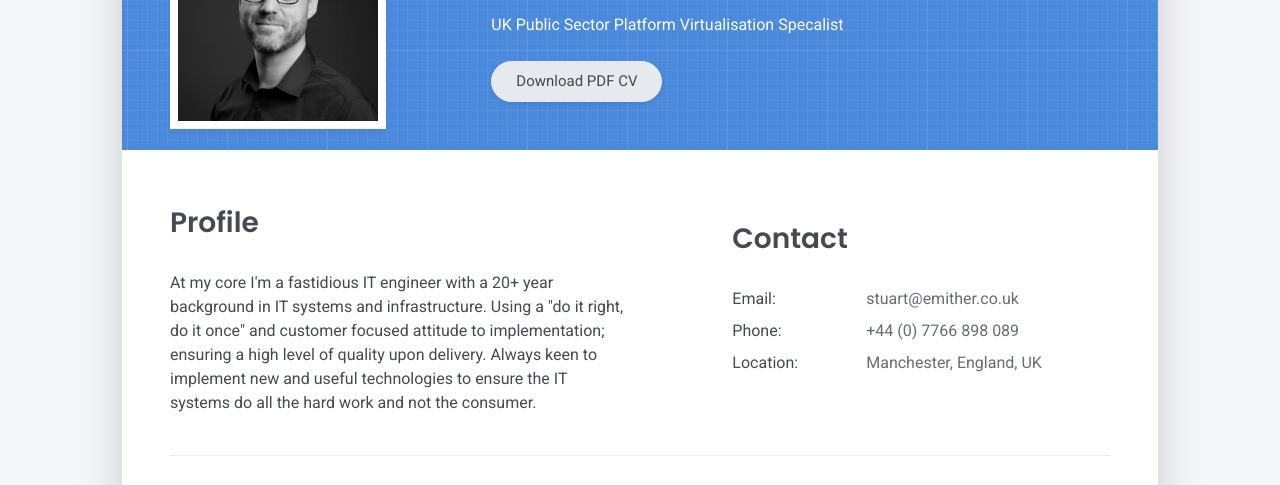
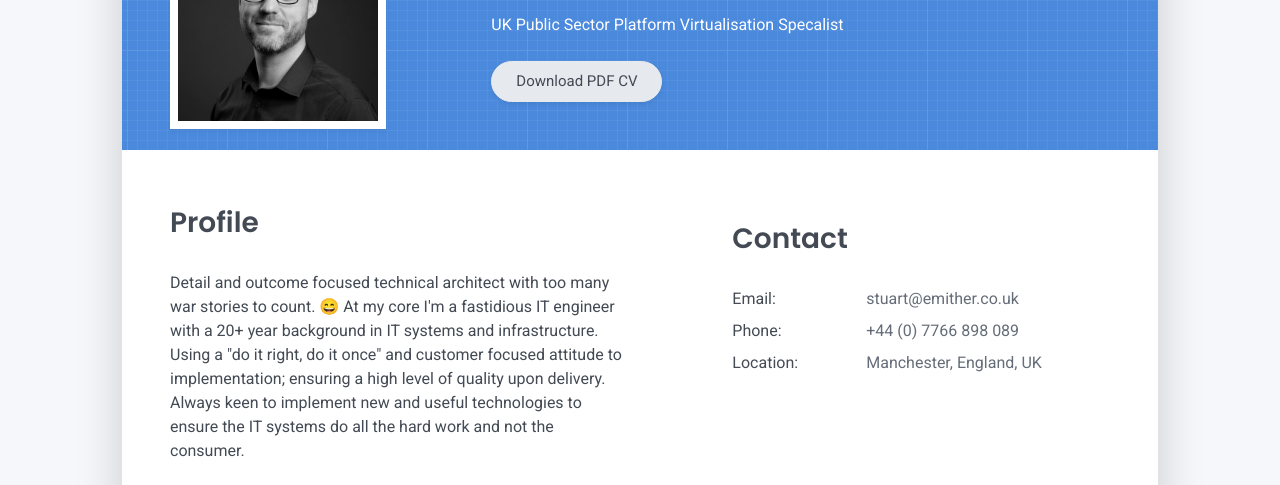
Before and after one commit to stuartburton/cv, a plain HTML site: page index.html in a window 1280 px wide. Shown: the part 259-744 px from the top of the page. Drawn offline with Linux system fonts and the light colour scheme.

Commit message:
test publish

```diff
--- a/index.html
+++ b/index.html
@@ -106,6 +106,7 @@
       <div class="col-md-6">
              <h2 class="h3 mb-3">Profile</h2>
              <div class="pb-1">
+              Detail and outcome focused technical architect with too many war  stories to count. &#128516;
               At my core I'm a fastidious IT engineer with a 20+ year background in IT systems and infrastructure.
               Using a "do it right,  do it once" and customer focused attitude to implementation; ensuring a high level of quality upon delivery.
               Always keen to implement new and useful technologies to ensure the IT systems do all the hard work and not the consumer.
```
